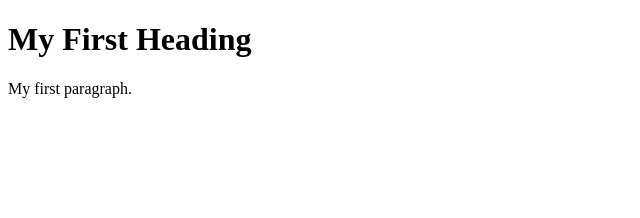
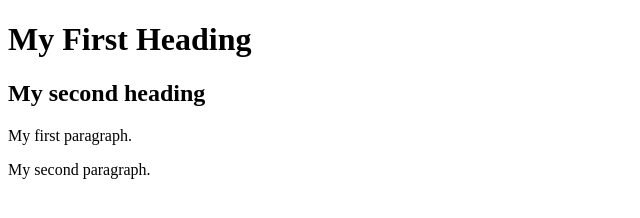
Before and after one commit to Rzija/my-first-web-page, a plain HTML site: page index.html in a window 1280 px wide. Shown: the whole page, without its empty margins (0-640 px from the left). Drawn offline with Linux system fonts and the light colour scheme.

Commit message:
Update index.html

```diff
--- a/index.html
+++ b/index.html
@@ -3,7 +3,9 @@
 <body>
 
 <h1>My First Heading</h1>
+  <h2>My second heading</h2>
 <p>My first paragraph.</p>
+  <p>My second paragraph.</p>
 
 </body>
 </html>
```
